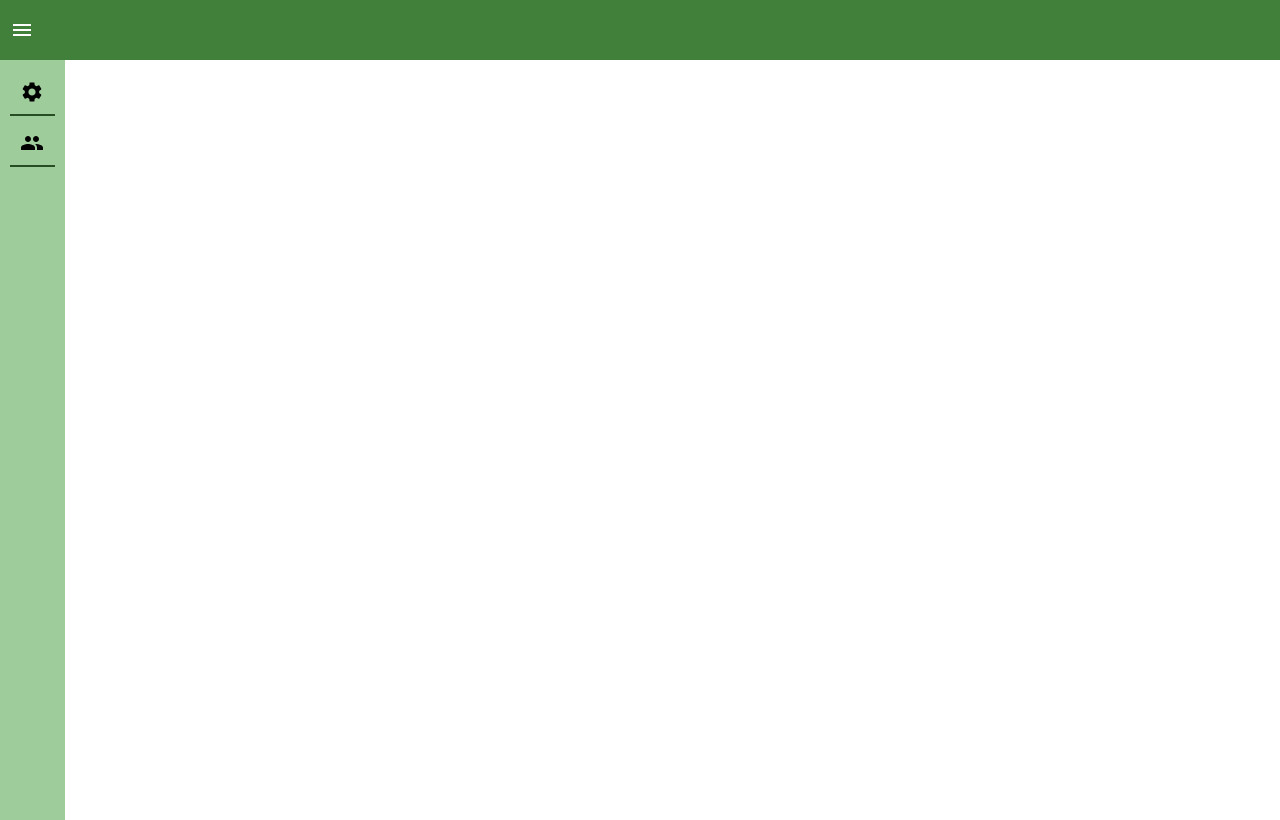
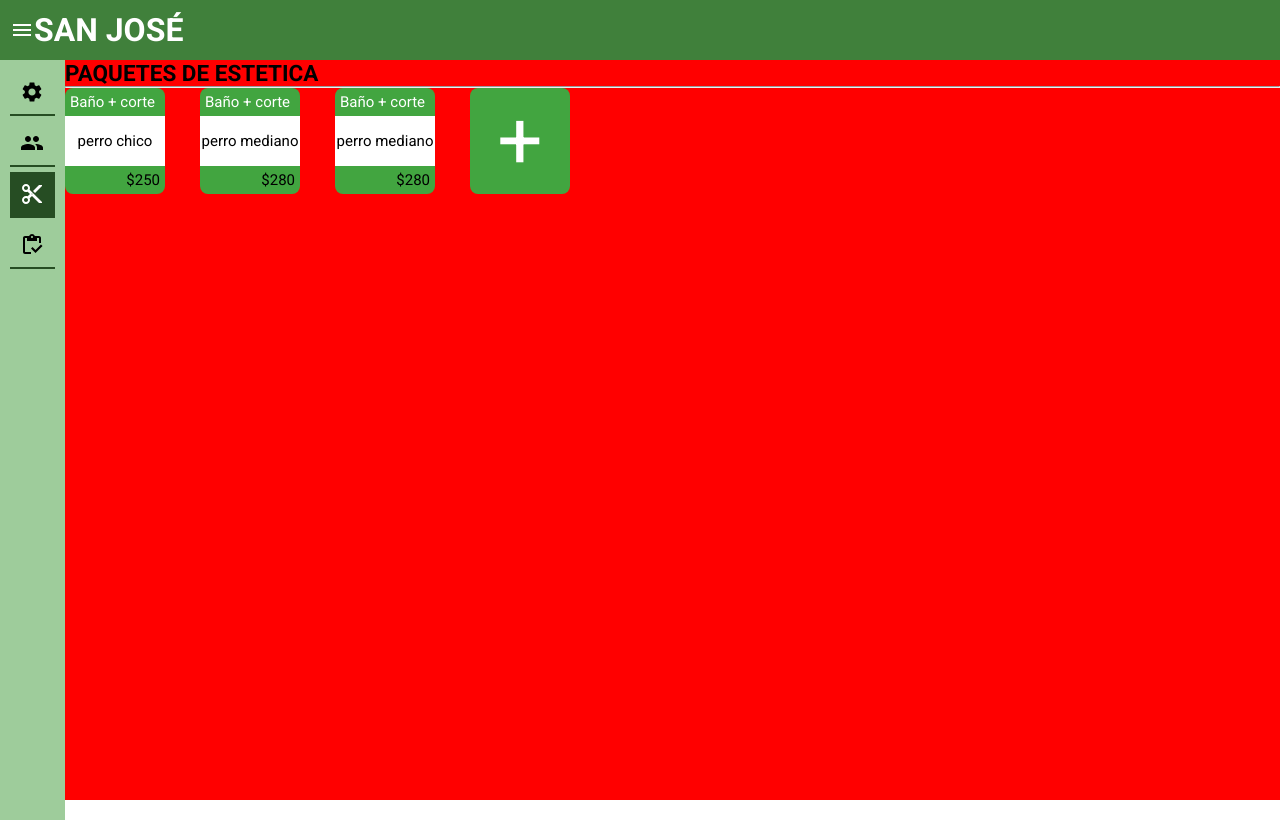
Before and after one commit to JesusfGarcia/veterinaria-front, a React (Create React App) app: page /admin/esthetic in a window 1280 px wide. Built offline with nearby package versions, Linux system fonts and the light colour scheme.

Commit message:
diseño de estetica

```diff
--- a/src/App.css
+++ b/src/App.css
@@ -35,4 +35,269 @@
   to {
     transform: rotate(360deg);
   }
+
 }
+* {
+  padding: 0;
+  margin: 0;
+  font-family: "Roboto", sans-serif;
+}
+
+.contenedor {
+  display: grid;
+  height: 100vh;
+  grid-template-areas:
+    "header    header"
+    "contenido sidebar";
+  grid-template-columns: 5fr ;
+  grid-template-rows:  1fr;
+  box-sizing: border-box;
+  position: relative;
+}
+
+.header {
+  background-color: #f4f4f4;
+
+  display: flex;
+  flex-direction: row;
+
+
+  align-items: flex-end;
+
+  color:  rgb(42, 112, 42);
+}
+
+
+.content {
+  background-color: #f4f4f4;
+  grid-area: contenido;
+  display: flex;
+  flex-direction: column;
+  padding: 20px 10px;
+  gap: 20px;
+  overflow: scroll;
+  position: relative;
+  z-index: 4;
+}
+
+.fondo {
+  position: absolute;
+  left: 50%;
+  top: 50%;
+  left: 50%;
+  transform: translate(-50%, -50%);
+  z-index: -1;
+  filter: opacity(10%);
+}
+
+.content h1 {
+  color: rgb(42, 112, 42);
+}
+
+
+
+.info {
+  display: flex;
+  flex-direction: row;
+  justify-content: space-between;
+  gap: 20px;
+}
+
+.info img {
+  width: 200px;
+  height: 200px;
+  border-radius: 8px;
+}
+
+.datos {
+  flex: 1;
+  display: flex;
+  flex-direction: column;
+  justify-content: space-between;
+}
+
+.datos h5 {
+  font-size: 50px;
+}
+
+.datos h6 {
+  font-size: 25px;
+}
+
+.datos span {
+  font-size: 20px;
+  font-weight: bold;
+  color: rgb(131, 131, 131);
+}
+
+.tabs {
+  display: flex;
+  flex-direction: row;
+  justify-content: space-between;
+  border-bottom: 2px solid rgb(42, 112, 42);
+}
+
+.tabs span {
+  flex: 1;
+  padding: 5px;
+  cursor: pointer;
+  font-weight: bold;
+  color: rgb(42, 112, 42);
+}
+
+.tabs span:hover {
+  background-color: rgba(42, 112, 42, 0.2);
+  border-radius: 0px 8px 0px 0px;
+}
+
+.tabs #selected {
+  background-color: rgb(42, 112, 42);
+  color: white;
+  border-radius: 0px 8px 0px 0px;
+}
+
+.input {
+  background-color: white;
+  width: fit-content;
+  display: flex;
+  flex-direction: row;
+  align-items: center;
+  padding: 5px;
+  border: 1px solid rgba(101, 101, 101, 0.491);
+  border-radius: 4px;
+}
+
+.input input {
+  height: 100%;
+  border: 0px;
+  width: 250px;
+}
+
+.input input:focus-visible {
+  border: 0px;
+  outline: 0px;
+}
+
+.input img {
+  width: 20px;
+  height: 20px;
+  cursor: pointer;
+}
+
+thead {
+  background-color: rgb(42, 112, 42);
+  height: 25px;
+  color: white;
+}
+
+tbody tr {
+  height: 45px;
+}
+
+tr:nth-child(even) {
+  background-color: rgba(16, 92, 46, 0.257);
+}
+
+* {
+  scrollbar-width: auto;
+  scrollbar-color: #42a540 #ffffff;
+}
+
+
+#fondo {
+  position: absolute;
+}
+.titulo{
+  background-color:#42a540;
+ padding: 5px;
+  width: 100px;
+  font-size: 15px;
+
+  color :#fff;
+  box-sizing: border-box;
+  border-radius: 8px 8px 0px 0px;
+
+}
+.conten{
+
+  height: 100%;
+
+  font-size: 15px;
+}
+* {
+  padding: 0;
+  margin: 0;
+
+}
+.paquetes{
+
+
+  display: flex;
+  flex-direction: row;
+  gap: 35px;
+
+}
+.borde{
+  background-color:#42a540;
+  display: flex;
+  flex-direction: row;
+  justify-content: flex-end;
+  padding: 5px;
+  border-radius: 0px 0px 8px 8px;
+
+}
+.centro{
+  height: 50px;
+  display: flex;
+  flex-direction:row;
+  justify-content: center;
+  align-items:center;
+  background-color: white;
+}
+.add{
+  background-color:#42a540;
+  width: 100px;
+  display: flex;
+  justify-content: center;
+  align-items: center;
+  font-size: 80px;
+  color:white;
+  border-radius: 8px;
+
+
+}
+.add:hover{
+  background-color: rgb(105, 224, 75);
+    cursor: pointer;
+
+}
+.contenedor{
+  background-color: #f4f4f4;
+
+}
+.caja{
+  background-color: white;
+  width: fit-content;
+  display: flex;
+  flex-direction: row;
+  align-items: center;
+  padding: 5px;
+  border: 1px solid rgba(101, 101, 101, 0.491);
+  border-radius: 4px;
+}
+.caja input {
+  height: 100%;
+  border: 0px;
+  width: 250px;
+}
+
+.caja input:focus-visible {
+  border: 0px;
+  outline: 0px;
+}
+
+.caja img {
+  width: 20px;
+  height: 20px;
+  cursor: pointer;
+}
--- a/src/components/dashboard/index.jsx
+++ b/src/components/dashboard/index.jsx
@@ -26,6 +26,7 @@ export default function Dashboard() {
     <DashboardContainer showSidebar={showSidebar}>
       <Header>
         <MenuIcon onClick={() => setShowSidebar(!showSidebar)} />
+        <h1>SAN JOSÉ</h1>
       </Header>
       <Sidebard>
         {routes.map(({ label, path, icon }) => (
--- a/src/routes.js
+++ b/src/routes.js
@@ -1,9 +1,13 @@
 import React from "react";
 import SettingsIcon from "@mui/icons-material/Settings";
 import PeopleIcon from "@mui/icons-material/People";
+import ContentCutIcon from '@mui/icons-material/ContentCut';
+import InventoryOutlinedIcon from '@mui/icons-material/InventoryOutlined';
 
 const ConfigurationScreen = React.lazy(() => import("./views/configuration"));
 const UsersScreen = React.lazy(() => import("./views/users"));
+const EstheticScreen = React.lazy(()=>import("./views/esthetic"));
+const StockScreen = React.lazy(()=> import("./views/stock"));
 
 export const routes = [
   {
@@ -18,4 +22,16 @@ export const routes = [
     path: "users",
     icon: <PeopleIcon />
   },
+  {element: <EstheticScreen />,
+    label: "Estetica",
+    path: "esthetic",
+    icon: <ContentCutIcon/>
+},
+{
+  element: <StockScreen/>,
+  label: "Inventario",
+  path: "stock",
+  icon: <InventoryOutlinedIcon/>
+
+}
 ];
--- a/src/styles/dashboard.js
+++ b/src/styles/dashboard.js
@@ -59,4 +59,5 @@ export const SidebarItem = styled.div`
 
 export const Content = styled.section`
   grid-area: content;
+  background-color: red;
 `;
--- /dev/null
+++ b/src/views/esthetic/index.jsx
@@ -0,0 +1,34 @@
+import React from "react";
+
+console.log("hola mundo desde la pantalla de estetica");
+export default function EstheticScreen() {
+  return (
+
+      <div className="conten">
+        <h1>PAQUETES DE ESTETICA</h1>
+        <hr />
+        <div className="paquetes">
+          <div className="paquete1">
+            <div className="titulo">Baño + corte</div>
+            <div className="centro">perro chico</div>
+            <div className="borde">$250</div>
+          </div>
+
+          <div class="paquete1">
+            <div className="titulo">Baño + corte</div>
+            <div className="centro">perro mediano</div>
+            <div className="borde">$280</div>
+          </div>
+
+          <div className="paquete1">
+            <div className="titulo">Baño + corte</div>
+            <div className="centro">perro mediano</div>
+            <div className="borde">$280</div>
+          </div>
+
+          <div className="add">+</div>
+        </div>
+      </div>
+
+  );
+}
--- /dev/null
+++ b/src/views/stock/index.jsx
@@ -0,0 +1,17 @@
+import React from "react";
+
+console.log("hola mundo desde la pantalla de  el inventario");
+export default function StockScreen() {
+  return <div>
+    <div className="contenedor">
+      <h1>INVENTARIO</h1>
+        <div className="linea"></div>
+        </div>
+        <div onkeydown="buscar(event)" class="input">
+          <input type="text" />
+          <img alt="lupa icon" src="./lupa.png" />
+        </div>
+
+
+    hola mundo soy la pantalla del invetario </div>;
+}
--- a/src/views/users/index.jsx
+++ b/src/views/users/index.jsx
@@ -1,6 +1,92 @@
 import React from "react";
 
 console.log("hola mundo desde la pantalla de usuario");
+
 export default function UsersScreen() {
-  return <div>hola mundo soy la pantalla de usuarios</div>;
+
+
+  return <div>
+
+
+  <body>
+    <div class="contenedor">
+      <div class="header">
+      <span>18440461</span>
+      </div>
+
+      <div class="content">
+        <img class="fondo" alt="imagen de fondo" src="./sanjose-removebg-preview.png" />
+        <h1>Perfil de Mascota</h1>
+        <div class="linea"></div>
+        <div class="info">
+          <img alt="foto de michi" src="./michi.jpeg" />
+          <div class="datos">
+            <h5>Misifu</h5>
+            <h6>Gato</h6>
+            <h6>Felino</h6>
+            <span>26/septiembre/2013</span>
+            <span>3kg</span>
+          </div>
+
+        </div>
+
+        <div onkeydown="buscar(event)" class="input">
+          <input type="text" />
+          <img alt="lupa icon" src="./lupa.png" />
+        </div>
+        <table>
+          <thead>
+            <tr>
+              <th>Descripción</th>
+              <th>Costo</th>
+              <th>Tratamiento</th>
+              <th>Fecha</th>
+            </tr>
+          </thead>
+          <tbody>
+            <tr>
+              <td>Perrito enfermito</td>
+              <td>$200.00</td>
+              <td>una sobadita de panza</td>
+              <td>19/01/2022</td>
+            </tr>
+            <tr>
+              <td>Perrito enfermito</td>
+              <td>$200.00</td>
+              <td>una sobadita de panza</td>
+              <td>19/01/2022</td>
+            </tr>
+            <tr>
+              <td>Perrito enfermito</td>
+              <td>$200.00</td>
+              <td>una sobadita de panza</td>
+              <td>19/01/2022</td>
+            </tr>
+            <tr>
+              <td>Perrito enfermito</td>
+              <td>$200.00</td>
+              <td>una sobadita de panza</td>
+              <td>19/01/2022</td>
+            </tr>
+            <tr>
+              <td>Perrito enfermito</td>
+              <td>$200.00</td>
+              <td>una sobadita de panza</td>
+              <td>19/01/2022</td>
+            </tr>
+            <tr>
+              <td>Perrito enfermito</td>
+              <td>$200.00</td>
+              <td>una sobadita de panza</td>
+              <td>19/01/2022</td>
+            </tr>
+          </tbody>
+        </table>
+      </div>
+
+    </div>
+  </body>
+
+</div>;
+
 }
```
Also changed, not shown: src/michi.jpeg (added).
